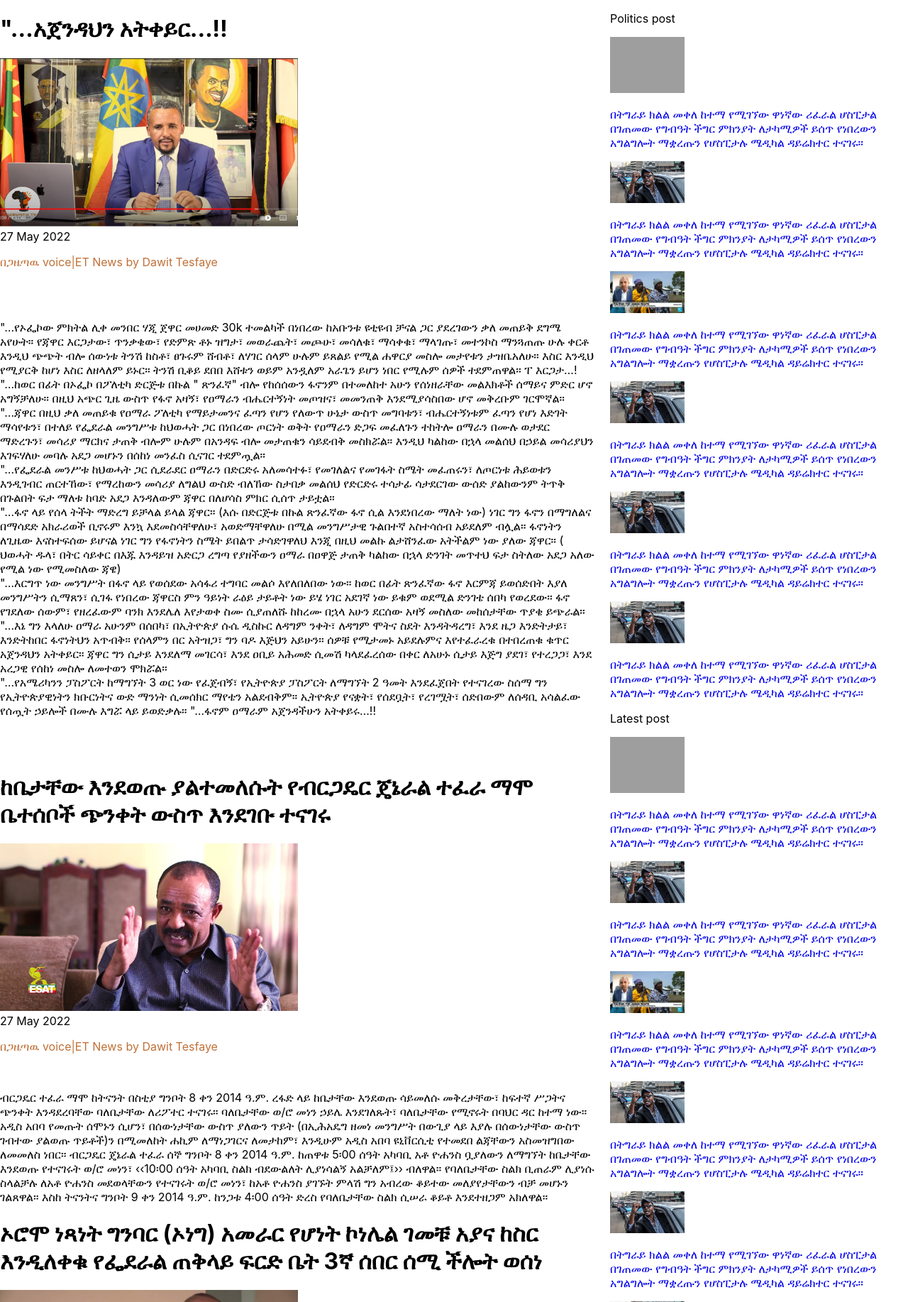
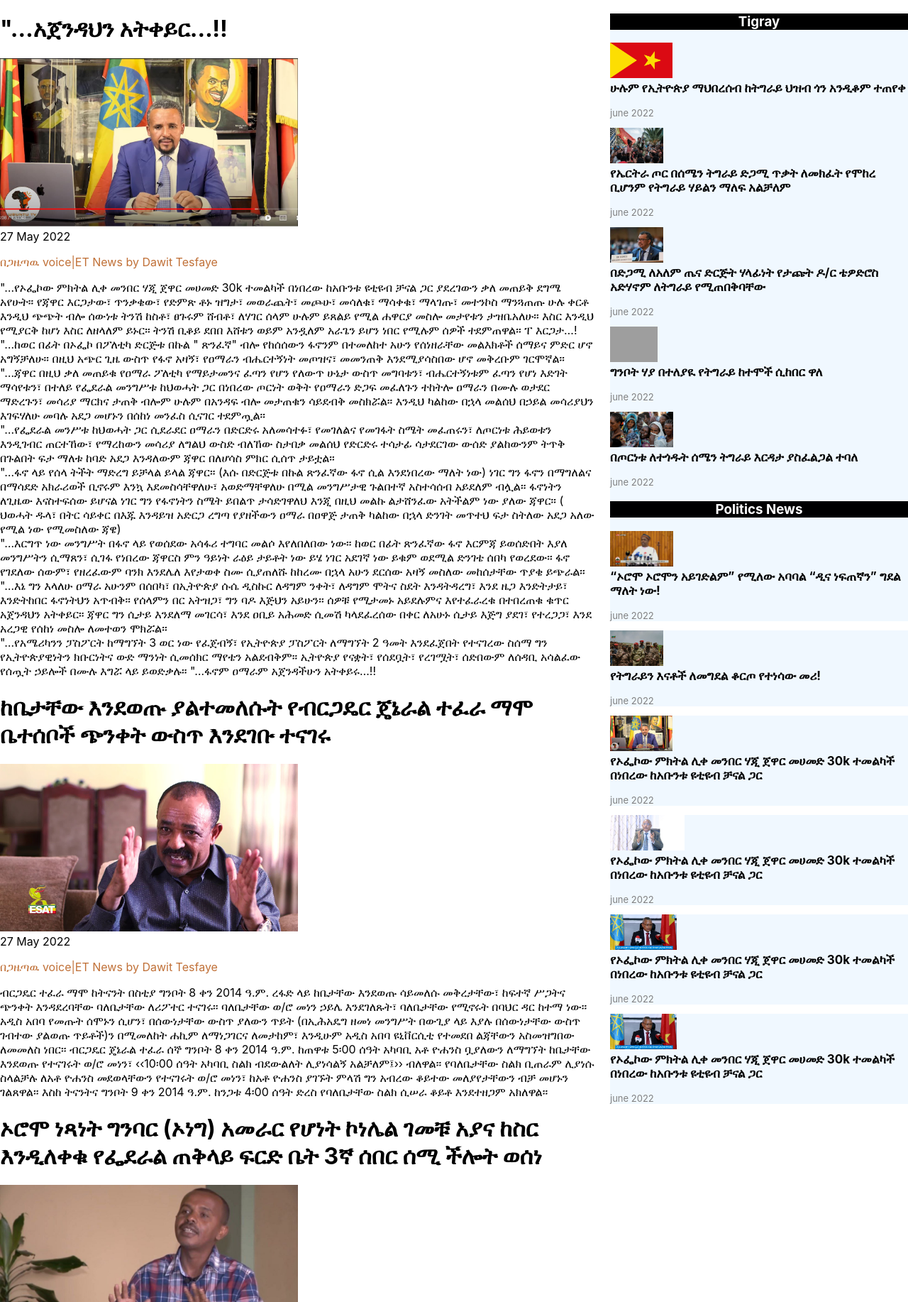
Before and after one commit to dezid/voice-ET-news, a PHP site: page /politics.html in a window 1280 px wide. Shown: the part 49-1883 px from the top of the page at 71% size. Run offline with PHP 8.4, Linux system fonts and the light colour scheme; some libraries are stand-ins or nearby versions; grey boxes are pictures that could not be loaded.

Commit message:
የሰሰሰ

```diff
--- a/About us.html
+++ b/About us.html
@@ -57,7 +57,7 @@
                 <a href="#"><i class="fab fa-youtube" ></i></a>
                 <a href="#"><i class="fab fa-telegram" ></i></a>
             </div>
-    <ul class="list">
+    <ul class="list-footer">
     <li><a href="About us.html">About us</a></li>
     <li><a href="#">Information</a></li>
     <li><a href="#">Terms of service</a></li>
--- a/climate.html
+++ b/climate.html
@@ -132,7 +132,7 @@
             <a href="#"><i class="fab fa-youtube" ></i></a>
             <a href="#"><i class="fab fa-telegram" ></i></a>
         </div>
-<ul class="list">
+<ul class="list-footer">
 <li><a href="About us.html">About us</a></li>
 <li><a href="#">Information</a></li>
 <li><a href="#">Terms of service</a></li>
--- a/human right.html
+++ b/human right.html
@@ -154,7 +154,7 @@
             <a href="#"><i class="fab fa-youtube" ></i></a>
             <a href="#"><i class="fab fa-telegram" ></i></a>
         </div>
-<ul class="list">
+<ul class="list-footer">
 <li><a href="About us.html">About us</a></li>
 <li><a href="#">Information</a></li>
 <li><a href="#">Terms of service</a></li>
--- a/latest news.html
+++ b/latest news.html
@@ -143,7 +143,7 @@
                     <a href="#"><i class="fab fa-youtube" ></i></a>
                     <a href="#"><i class="fab fa-telegram" ></i></a>
                 </div>
-        <ul class="list">
+        <ul class="list-footer">
         <li><a href="About us.html">About us</a></li>
         <li><a href="#">Information</a></li>
         <li><a href="#">Terms of service</a></li>
--- a/meskerem abera.html
+++ b/meskerem abera.html
@@ -96,7 +96,7 @@
                     <a href="#"><i class="fab fa-youtube" ></i></a>
                     <a href="#"><i class="fab fa-telegram" ></i></a>
                 </div>
-        <ul class="list">
+        <ul class="list-footer">
         <li><a href="About us.html">About us</a></li>
         <li><a href="#">Information</a></li>
         <li><a href="#">Terms of service</a></li>
--- a/politics.html
+++ b/politics.html
@@ -33,12 +33,11 @@
             </div>
         </nav>
         <div class="grid">
-            <div class="main-all-news">
+            <div class="home">
                 <h1>"…አጀንዳህን አትቀይር…!!</h1>
                 <img class="mobile-images "src="Images/jawar-ubuntu.JPG" alt="Jawar mohamed" width="50%">
                   <header>27 May 2022</header>
                    <p class="p1">በጋዜጣዉ voice|ET News by Dawit Tesfaye</p>
-            <br><br>
                    <p>
                      "…የኦፌኮው ምክትል ሊቀ መንበር ሃጂ ጀዋር መሀመድ 30k ተመልካች በነበረው ከአቡንቱ ዩቲዩብ ቻናል ጋር ያደረገውን ቃለ መጠይቅ ደግሜ አየሁት። የጃዋር እርጋታው፣ ጥንቃቄው፣ የድምጽ ቶኑ ዝግታ፣ መወራጨት፣ መጮሁ፣ መሳለቁ፣ ማሳቀቁ፣ ማላገጡ፣ መተንኮስ ማንጓጠጡ ሁሉ ቀርቶ እንዲህ ጭጭት ብሎ ሰውነቱ ትንሽ ከስቶ፣ ፀጉሩም ሸብቶ፣ ለሃገር ሰላም ሁሉም ይጸልይ የሚል ሐዋርያ መስሎ መታየቱን ታዝቤአለሁ። እስር እንዲህ የሚያርቅ ከሆነ እስር ለዘላለም ይኑር። ትንሽ ቢቆይ ደበበ እሸቱን ወይም አንዷለም አራጌን ይሆን ነበር የሚሉም ሰዎች ተደምጠዋል። ፐ እርጋታ…!
                     <br>
@@ -58,14 +57,10 @@
 
                     "…ፋኖም ዐማራም አጀንዳችሁን አትቀይሩ…!!
                    </p>
-            <br><br>
-
-
                         <h1>ከቤታቸው እንደወጡ ያልተመለሱት የብርጋዴር ጄኔራል ተፈራ ማሞ ቤተሰቦች ጭንቀት ውስጥ እንደገቡ ተናገሩ</h1>
                         <img class="mobile-images" src="Images/asamnew.jpg" alt="asamnew tsige" width="50%">
                           <header>27 May 2022</header>
                            <p class="p1">በጋዜጣዉ voice|ET News by Dawit Tesfaye</p>
-                       <br>
 
                           <P> ብርጋዴር ተፈራ ማሞ ከትናንት በስቲያ ግንቦት 8 ቀን 2014 ዓ.ም. ረፋድ ላይ ከቤታቸው እንደወጡ ሳይመለሱ መቅረታቸው፣ ከፍተኛ ሥጋትና ጭንቀት እንዳደረባቸው ባለቤታቸው ለሪፖተር ተናገሩ፡፡
                            ባለቤታቸው ወ/ሮ መነን ኃይሌ እንደገለጹት፣ ባለቤታቸው የሚኖሩት በባህር ዳር ከተማ ነው፡፡ አዲስ አበባ የመጡት ሰሞኑን ሲሆን፣ በሰውነታቸው ውስጥ ያለውን ጥይት (በኢሕአዴግ ዘመነ መንግሥት በውጊያ ላይ እያሉ በሰውነታቸው ውስጥ ገብተው ያልወጡ ጥይቶች)ን በሚመለከት ሐኪም ለማነጋገርና ለመታከም፣ እንዲሁም አዲስ አበባ ዩኒቨርሲቲ የተመደበ ልጃቸውን አስመዝግበው ለመመለስ ነበር፡፡
@@ -86,52 +81,84 @@
                             ሰበር ሰሚ ችሎቱ የኦሮሚያ ፖሊስ ቀርቦ የኮነሌል ገመቹ የእስራት ሁኔታን እንዲያስረዳ ታዞ የነበረ ሲሆን ትላንት በነበረ ቀጠሮ ችሎት አልቀረበም።
                             ይህን ተከትሎ መርምሮ ትዛዝ ለመስጠት ችሎቱ ለዛሬ በይደረሰ ቀጥሮ የነበረ ሲሆን መርምሮ ኮነሌል ገመቹ አያና ከስር እንዲፈቱ ወስኗል።
                             </p>
-
-         </div>
-         <div class="politics-list">
-             <div > <p class="p-politics-post">Politics post</p></div>
-                  <div class="politics-post-block"><a class="link-politics-post" href="#"> <img class="politics-post-images" src="images/001.JPG" alt="" width="25%">
-                      <p class="p-block">በትግራይ ክልል መቀለ ከተማ የሚገኘው ዋነኛው ሪፈራል ሆስፒታል በገጠመው የግብዓት ችግር ምክንያት ለታካሚዎች ይሰጥ የነበረውን አግልግሎት ማቋረጡን የሆስፒታሉ ሜዲካል ዳይሬክተር ተናገሩ።</p></a>
-                  </div>
-                  <div class="politics-post-block"><a class="link-politics-post" href="#"> <img class="politics-post-images" src="images/eskindir nega.jpg" alt="" width="25%">
-                      <p class="p-block">በትግራይ ክልል መቀለ ከተማ የሚገኘው ዋነኛው ሪፈራል ሆስፒታል በገጠመው የግብዓት ችግር ምክንያት ለታካሚዎች ይሰጥ የነበረውን አግልግሎት ማቋረጡን የሆስፒታሉ ሜዲካል ዳይሬክተር ተናገሩ።</p></a>
-                  </div>
-                  <div class="politics-post-block"><a class="link-politics-post" href="#"> <img class="politics-post-images" src="images/human right.jpeg"" width="25%">
-                      <p class="p-block">በትግራይ ክልል መቀለ ከተማ የሚገኘው ዋነኛው ሪፈራል ሆስፒታል በገጠመው የግብዓት ችግር ምክንያት ለታካሚዎች ይሰጥ የነበረውን አግልግሎት ማቋረጡን የሆስፒታሉ ሜዲካል ዳይሬክተር ተናገሩ።</p></a>
-                  </div>
-                  <div class="politics-post-block"><a class="link-politics-post" href="#"> <img class="politics-post-images" src="images/eskindir nega.jpg" alt="" width="25%">
-                      <p class="p-block">በትግራይ ክልል መቀለ ከተማ የሚገኘው ዋነኛው ሪፈራል ሆስፒታል በገጠመው የግብዓት ችግር ምክንያት ለታካሚዎች ይሰጥ የነበረውን አግልግሎት ማቋረጡን የሆስፒታሉ ሜዲካል ዳይሬክተር ተናገሩ።</p></a>
-                  </div>
-                  <div class="politics-post-block"><a class="link-politics-post" href="#"> <img class="politics-post-images" src="images/eskindir nega.jpg" alt="" width="25%">
-                      <p class="p-block">በትግራይ ክልል መቀለ ከተማ የሚገኘው ዋነኛው ሪፈራል ሆስፒታል በገጠመው የግብዓት ችግር ምክንያት ለታካሚዎች ይሰጥ የነበረውን አግልግሎት ማቋረጡን የሆስፒታሉ ሜዲካል ዳይሬክተር ተናገሩ።</p></a>
-                  </div>
-                  <div class="politics-post-block"><a class="link-politics-post" href="#"> <img class="politics-post-images" src="images/eskindir nega.jpg" alt="" width="25%">
-                      <p class="p-block">በትግራይ ክልል መቀለ ከተማ የሚገኘው ዋነኛው ሪፈራል ሆስፒታል በገጠመው የግብዓት ችግር ምክንያት ለታካሚዎች ይሰጥ የነበረውን አግልግሎት ማቋረጡን የሆስፒታሉ ሜዲካል ዳይሬክተር ተናገሩ።</p></a>
          </div>
 
+         <div class="right">
 
-              <div > <p class="p-latest-post">Latest post</p></div>
-                   <div class="latest-post-block"><a class="link-politics-post" href="#"> <img class="politics-post-images" src="images/001.JPG" alt="" width="25%">
-                       <p class="p-block">በትግራይ ክልል መቀለ ከተማ የሚገኘው ዋነኛው ሪፈራል ሆስፒታል በገጠመው የግብዓት ችግር ምክንያት ለታካሚዎች ይሰጥ የነበረውን አግልግሎት ማቋረጡን የሆስፒታሉ ሜዲካል ዳይሬክተር ተናገሩ።</p></a>
+
+             <div class="lists">
+                 <div class="list">
+                    <a class="list-a" href="politics news.html"><h3 class="heading-1"> Tigray</h3></a>
+        <div class="list">
+            <a class="list-a" href="#">   <img class="image-list" src="Images/2560px-Flag_of_the_Tigray_Region.svg.png" alt="jawar" >
+        <p class="paragraph-headline"> ሁሉም የኢትዮጵያ ማህበረሰብ ከትግራይ ህዝብ ጎን አንዲቆም ተጠየቀ
+        </p>
+        <p class="date-time">june 2022</p></a>
         </div>
-                   <div class="latest-post-block"><a class="link-politics-post" href="#"> <img class="politics-post-images" src="images/eskindir nega.jpg" alt="" width="25%">
-                       <p class="p-block">በትግራይ ክልል መቀለ ከተማ የሚገኘው ዋነኛው ሪፈራል ሆስፒታል በገጠመው የግብዓት ችግር ምክንያት ለታካሚዎች ይሰጥ የነበረውን አግልግሎት ማቋረጡን የሆስፒታሉ ሜዲካል ዳይሬክተር ተናገሩ።</p></a>
+        <div class="list">
+            <a class="list-a" href="#">   <img class="image-list" src="Images/tigray-defence-force-1.jpg" alt="jawar" >
+        <p class="paragraph-headline"> የኤርትራ ጦር በሰሜን ትግራይ ድጋሚ ጥቃት ለመክፈት የሞከረ ቢሆንም የትግራይ ሃይልን ማለፍ አልቻለም
+        </p>
+        <p class="date-time">june 2022</p></a>
         </div>
-                   <div class="latest-post-block"><a class="link-politics-post" href="#"> <img class="politics-post-images" src="images/human right.jpeg"" width="25%">
-                       <p class="p-block">በትግራይ ክልል መቀለ ከተማ የሚገኘው ዋነኛው ሪፈራል ሆስፒታል በገጠመው የግብዓት ችግር ምክንያት ለታካሚዎች ይሰጥ የነበረውን አግልግሎት ማቋረጡን የሆስፒታሉ ሜዲካል ዳይሬክተር ተናገሩ።</p></a>
+        <div class="list">
+            <a class="list-a" href="#">   <img class="image-list" src="Images/tewodros adhanom.jpg" alt="jawar" >
+        <p class="paragraph-headline"> በድጋሚ ለአለም ጤና ድርጅት ሃላፊነት የታጩት ዶ/ር ቴዎድሮስ አድሃኖም ለትግራይ የሚጠበቅባቸው
+        </p>
+        <p class="date-time">june 2022</p></a>
         </div>
-                   <div class="latest-post-block"><a class="link-politics-post" href="#"> <img class="politics-post-images" src="images/eskindir nega.jpg" alt="" width="25%">
-                       <p class="p-block">በትግራይ ክልል መቀለ ከተማ የሚገኘው ዋነኛው ሪፈራል ሆስፒታል በገጠመው የግብዓት ችግር ምክንያት ለታካሚዎች ይሰጥ የነበረውን አግልግሎት ማቋረጡን የሆስፒታሉ ሜዲካል ዳይሬክተር ተናገሩ።</p></a>
+        <div class="list">
+            <a class="list-a" href="#">   <img class="image-list" src="Images/tigray-mother-pride.png.opdownload" alt="jawar" >
+        <p class="paragraph-headline"> ግንቦት ሃያ በተለያዪ የትግራይ ከተሞች ሲከበር ዋለ
+        </p>
+        <p class="date-time">june 2022</p></a>
         </div>
-                   <div class="latest-post-block"><a class="link-politics-post" href="#"> <img class="politics-post-images" src="images/eskindir nega.jpg" alt="" width="25%">
-                       <p class="p-block">በትግራይ ክልል መቀለ ከተማ የሚገኘው ዋነኛው ሪፈራል ሆስፒታል በገጠመው የግብዓት ችግር ምክንያት ለታካሚዎች ይሰጥ የነበረውን አግልግሎት ማቋረጡን የሆስፒታሉ ሜዲካል ዳይሬክተር ተናገሩ።</p></a>
+        <div class="list">
+            <a class="list-a" href="#">   <img class="image-list" src="Images/tigray-women-que.jpg" alt="jawar" >
+        <p class="paragraph-headline"> በጦርነቱ ለተጎዱት ሰሜን ትግራይ እርዳታ ያስፈልጋል ተባለ
+        </p>
+        <p class="date-time">june 2022</p></a>
         </div>
-                   <div class="latest-post-block"><a class="link-politics-post" href="#"> <img class="politics-post-images" src="images/eskindir nega.jpg" alt="" width="25%">
-                       <p class="p-block">በትግራይ ክልል መቀለ ከተማ የሚገኘው ዋነኛው ሪፈራል ሆስፒታል በገጠመው የግብዓት ችግር ምክንያት ለታካሚዎች ይሰጥ የነበረውን አግልግሎት ማቋረጡን የሆስፒታሉ ሜዲካል ዳይሬክተር ተናገሩ።</p></a>
+
+        <a class="list-a" href="politics news.html"><h3 class="heading-1"> Politics News</h3></a>
+                <a class="list-a" href="#"><img class="image-list" src="Images/shimelis abdisa.jpg" alt="shimelis" >
+             <p class="paragraph-headline"> “ኦሮሞ ኦሮሞን አይገድልም” የሚለው አባባል “ዲና ነፍጠኛን” ግደል ማለት ነው!</p>
+             <p class="date-time">june 2022</p></a>
+                 </div>
+             <div class="list">
+                 <a class="list-a" href="#">  <img class="image-list" src="Images/abiy-ahmed-military.jpg" alt="abiy">
+             <p class="paragraph-headline"> የትግራይን እናቶች ለመግደል ቆርጦ የተነሳው መሪ!
+             </p>
+             <p class="date-time">june 2022</p></a>
+             </div>
+             <div class="list">
+                 <a class="list-a" href="#">   <img class="image-list" src="Images/jawar-ubuntu.JPG" alt="jawar" >
+             <p class="paragraph-headline"> የኦፌኮው ምክትል ሊቀ መንበር ሃጂ ጀዋር መሀመድ 30k ተመልካች በነበረው ከአቡንቱ ዩቲዩብ ቻናል ጋር
+             </p>
+             <p class="date-time">june 2022</p></a>
+             </div>
+             <div class="list">
+                <a class="list-a" href="#">   <img class="image-list" src="Images/gedu andargachew.jpg" alt="gedu" >
+            <p class="paragraph-headline"> የኦፌኮው ምክትል ሊቀ መንበር ሃጂ ጀዋር መሀመድ 30k ተመልካች በነበረው ከአቡንቱ ዩቲዩብ ቻናል ጋር
+            </p>
+            <p class="date-time">june 2022</p></a>
+            </div>
+            <div class="list">
+                <a class="list-a" href="#">   <img class="image-list" src="Images/Debretsion-gebremicael.png" alt="jawar" >
+            <p class="paragraph-headline"> የኦፌኮው ምክትል ሊቀ መንበር ሃጂ ጀዋር መሀመድ 30k ተመልካች በነበረው ከአቡንቱ ዩቲዩብ ቻናል ጋር
+            </p>
+            <p class="date-time">june 2022</p></a>
+            </div>
+            <div class="list">
+                <a class="list-a" href="#">   <img class="image-list" src="Images/Debretsion-gebremicael.png" alt="jawar" >
+            <p class="paragraph-headline"> የኦፌኮው ምክትል ሊቀ መንበር ሃጂ ጀዋር መሀመድ 30k ተመልካች በነበረው ከአቡንቱ ዩቲዩብ ቻናል ጋር
+            </p>
+            <p class="date-time">june 2022</p></a>
+            </div>
+
              </div>
         </div>
     </div>
-
             <footer>
                 <section class="footer-1">
                     <div class="social">
@@ -140,7 +167,7 @@
                         <a href="#"><i class="fab fa-youtube" ></i></a>
                         <a href="#"><i class="fab fa-telegram" ></i></a>
                     </div>
-            <ul class="list">
+            <ul class="list-footer">
             <li><a href="About us.html">About us</a></li>
             <li><a href="#">Information</a></li>
             <li><a href="#">Terms of service</a></li>
--- a/style.css
+++ b/style.css
@@ -81,22 +81,21 @@ background-color: rgb(32, 69, 121);
 }
 .image-grid{
     display: grid;
-    grid-template-columns: 75% ;
+    grid-template-columns: 75% 35% ;
 
 }
 a{
     text-decoration: none;
 }
-.date-time{
-    font-size: 14px;
-    color: rgb(142, 142, 142);
-    margin-top: 0;
-    margin-bottom: 0;
+.hr-politics-post-2{
+    width: 450px;
+    border: none;
+    height: 1px;
+    background: gray;
 }
 .hr-politics-post{
-    width: 100%;
     border: none;
-    height: 1px;
+    height: 2px;
     background: gray;
 
 }
@@ -106,9 +105,7 @@ a{
     height: 1.5px;
 }
 @media (max-width: 800px) {
-    .image-grid{
-        display: block;
-    }
+
 
     .toggle-button {
         display: flex;
@@ -343,7 +340,7 @@ text-align: center;
     display: table;
   }
   .image-list{
-    height: 65px;
+    height: 50px;
 }
 
 .grid{
@@ -356,13 +353,22 @@ text-align: center;
     color: white;
     text-align: center;
 }
+.heading-africa{
+    background-color: rgb(14, 49, 89);
+    color: white;
+    text-align: center;
+}
 .date-time{
     color: gray;
+    font-size: small;
 }
 .paragraph-headline{
     font-size: 17px;
     font-weight: bold;
     margin-top: 0;
+}
+.list {
+    background-color: aliceblue;
 }
 .list-a{
     color: black;
@@ -374,6 +380,8 @@ text-align: center;
 @media (max-width:768px){
     .grid {
         display: block;
+        margin-left: 5px;
+        margin-right: 5px;
     }
 
 }
```
Also changed, not shown: global news.html (+55 -31 lines), index.html (+55 -4 lines). Lines whose indentation alone changed are shown as unchanged.
